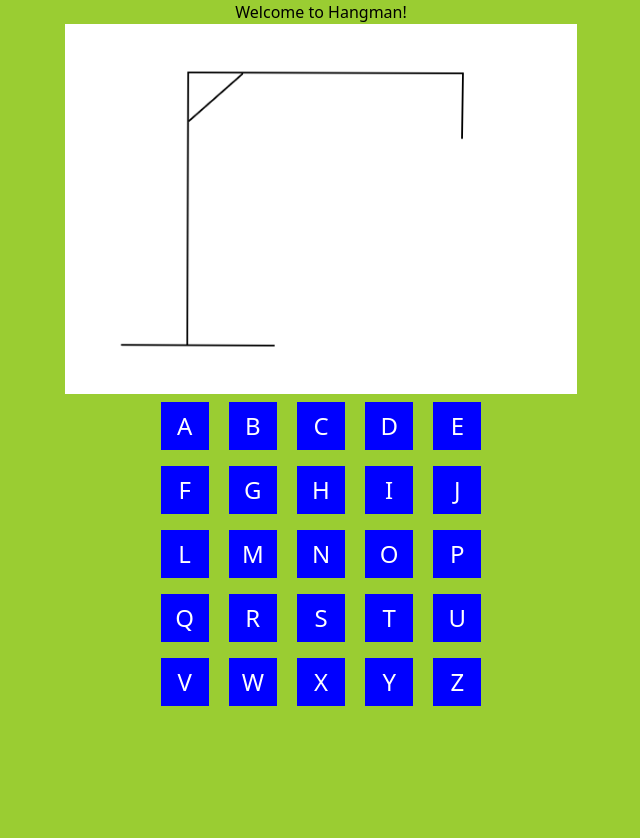
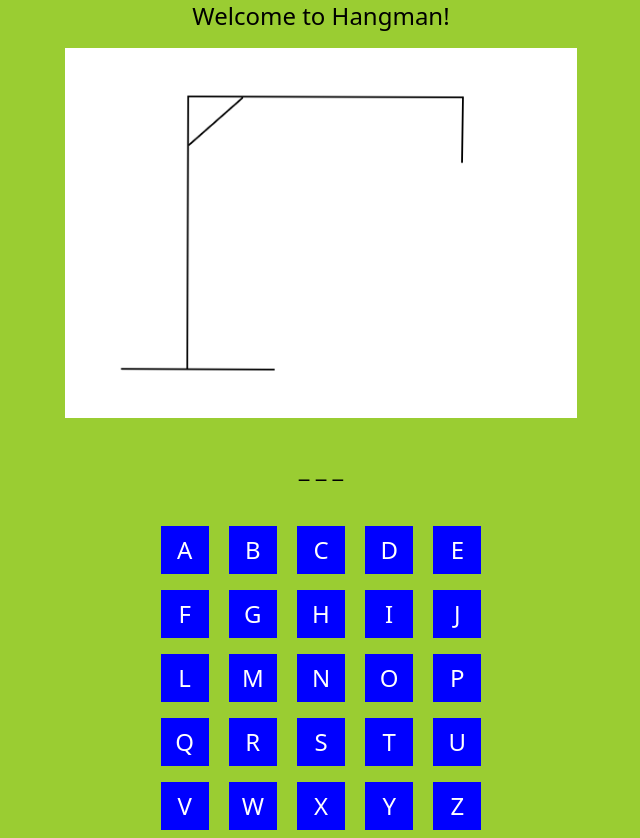
Before and after one commit to mmeru/cpsc349-project-3-, a website with bundled scripts: page index.html in a window 1280 px wide. Shown: the whole page, without its empty margins (319-959 px from the left). Before the commit the page ends 800 px from the top, so only its background shows below. Built offline with nearby package versions, Linux system fonts and the light colour scheme.

Commit message:
finished 2 JS tasks
made it so that the program chooses a random word from the array and then turns each letter into an underscore

```diff
--- a/index.html
+++ b/index.html
@@ -8,8 +8,8 @@
   </head>
   <body>
     <main>
-        <h1 class="text-center">Welcome to Hangman!</h1>
-        <div class="mx-auto block w-2/5 h-2/5">
+        <h1 class="text-center text-2xl pb-4">Welcome to Hangman!</h1>
+        <div class="mx-auto block w-2/5 h-2/5 pb-8">
             <img class="show" src="/hangman-images/Hangman0.png" alt="Hangman with no parts" />
             <img class="hidden" src="/hangman-images/Hangman1.png" alt="Hangman with head" />
             <img class="hidden" src="/hangman-images/Hangman2.png" alt="Hangman with head and body" />
@@ -17,6 +17,8 @@
             <img class="hidden" src="/hangman-images/Hangman4.png" alt="Hangman with head,body, and two arms" />
             <img class="hidden" src="/hangman-images/Hangman5.png" alt="Hangman with head, body, two arms, and a leg" />
             <img class="hidden" src="/hangman-images/Hangman6.png" alt="Hangman with full body" />
+        </div>
+        <div class="guesses" id="guesses">
         </div>
         <div class="text-center">
             <button class="alphabet">A</button>
@@ -50,6 +52,6 @@
             <button class="alphabet">Z</button>
         </div>
     </main>
-    <script type= "module" src="main.js"></script>
+    <script type= "module" src="./main.js"></script>
   </body>
 </html>
--- a/input.css
+++ b/input.css
@@ -22,3 +22,9 @@
     color:blue;
     background-color: white;
 }
+
+.guesses {
+    text-align: center;
+    font-size: x-large;
+    padding-bottom: 2rem;
+}
--- a/main.js
+++ b/main.js
@@ -1,3 +1,22 @@
 //For modules you create another JS file and use export default on the main class and export on the functions as a prefix
 //To import these modules you would for example say import User from '/user.js' if the default class was User
 //Another way shown in MDN web docs is export { name, draw, reportArea, reportPerimeter }; on the module and import { name, draw, reportArea, reportPerimeter } from './modules/square.js'; in the JS file
+/*
+Tasks in JS:
+1.Make the underscores appear in the guesses div with the DOM
+2.Make the buttons unclickable after being clicked once
+3.Make the buttons correspond with the letters in the word
+4.Make the image change when a wrong letter is chosen
+5.Make the lose/win conditions and then create the winner/loser screen in html/css
+6.Make the chosen correct letter replace the underscores
+7.Make the program choose a random word from the bank
+
+*/
+
+import { guesses,word, hiddenWord, alphabet, secretWord} from './modules/createGuesses.js';
+hiddenWord(word);
+const guessClass = document.getElementById('guesses');
+const newGuess = document.createElement('h2');
+const newGuessContent = document.createTextNode(secretWord);
+guessClass.append(newGuess);
+newGuess.append(newGuessContent);
--- /dev/null
+++ b/modules/createGuesses.js
@@ -0,0 +1,14 @@
+//Make the program choose a random word
+export const alphabet = ['A', 'B', 'C', 'D', 'E', 'F', 'G', 'H', 'I', 'J', 'K', 'L', 'N', 'M', 'O', 'P', 'Q', 'R', 'S', 'T', 'U', 'V', 'W', 'X', 'Y', 'Z'];
+export const guesses = ['CAT', 'DOG', 'COW'];
+export const word = guesses[Math.floor(Math.random() * guesses.length)];
+export var secretWord = '';
+
+//Make the underscores appear for each letter
+export function hiddenWord(word){
+    for (let i=0; i<word.length; i++){
+        if (alphabet.includes(word[i])){
+            secretWord = secretWord+ '_'+'\t';
+        }
+    }
+}
```
Also changed, not shown: main.css.
